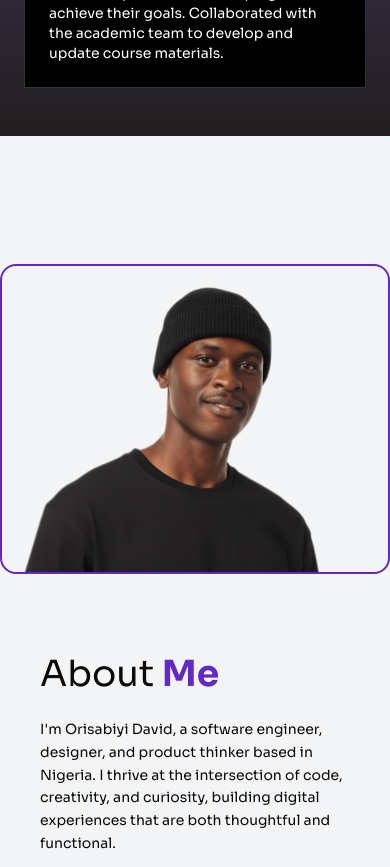
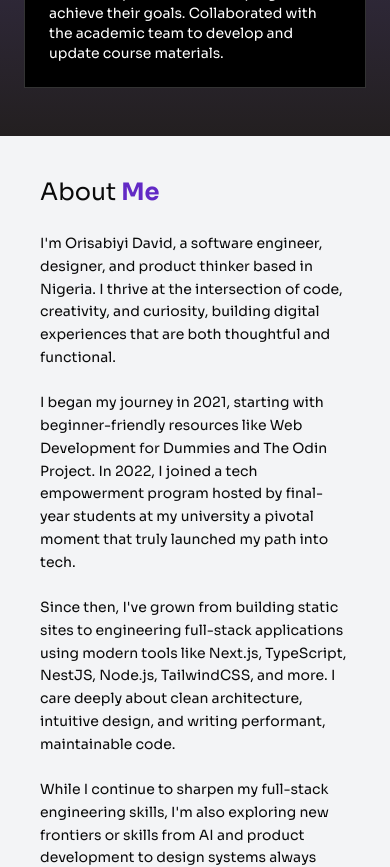
Before and after one commit to Orisabiyi/orisabiyi-lab, a Next.js app: page / in a window 390 px wide. Shown: the part 3360-4227 px from the top of the page. Built offline with nearby package versions, Linux system fonts and the light colour scheme.

Commit message:
feat: adjust layout and styling in AboutSection for improved visual consistency

```diff
--- a/components/about-section.tsx
+++ b/components/about-section.tsx
@@ -3,11 +3,10 @@ import Image from "next/image";
 
 export default function AboutSection() {
   return (
-    <section id="about-me" className="container mx-auto py-32 items-center flex flex-col md:flex-row gap-20 font-sora">
-      <figure className="px-10 md:p-0 md:w-1/2 border-2 border-primary rounded-2xl overflow-hidden">
+    <section id="about-me" className="container mx-auto py-10 md:py-32 px-10 md:px-0 items-center flex flex-col md:flex-row gap-10 md:gap-20 font-sora">
+      <figure className="hidden md:block md:w-1/2 md:border-2 md:border-primary md:rounded-2xl overflow-hidden">
         <Image
           src="/images/david-pic.png"
-          // src="/images/me-icon.svg"
           alt="About Me"
           width={1200}
           height={600}
@@ -17,8 +16,8 @@ export default function AboutSection() {
           className="w-full h-auto scale-125 transform translate-y-8 about-img"
         />
       </figure>
-      <div className="flex-1 flex flex-col gap-6 px-10 md:p-0">
-        <h2 className="text-4xl">
+      <div className="flex-1 flex flex-col gap-6 md:p-0">
+        <h2 className="text-2xl md:text-4xl">
           <span>About</span>
           <span className="font-bold text-primary"> Me</span>
         </h2>
```
